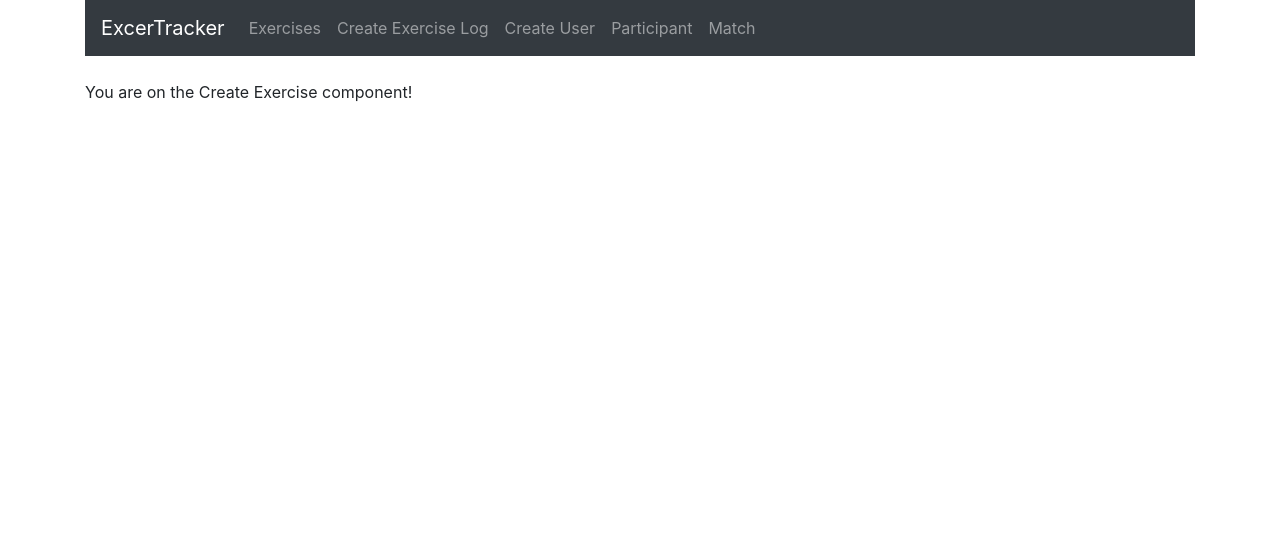
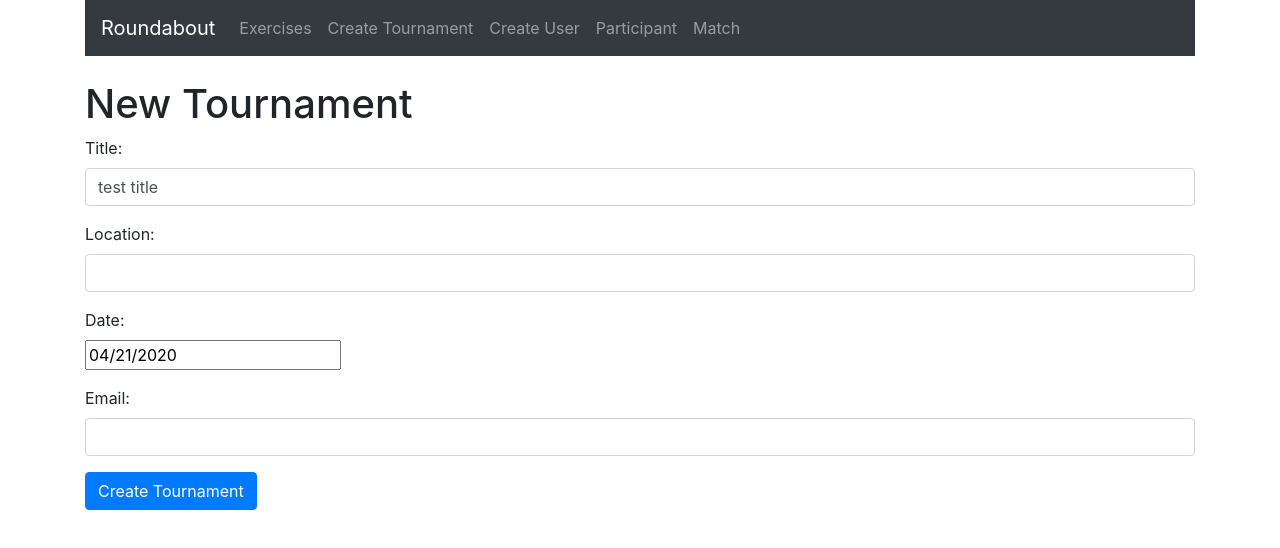
Before and after one commit to JQuilty/Roundabout-Capstone, a React (Create React App) app: page /create in a window 1280 px wide. Shown: the top 548 px of the page. Built offline with nearby package versions, Linux system fonts and the light colour scheme.

Commit message:
Create Tournament input form

```diff
--- a/package.json
+++ b/package.json
@@ -8,6 +8,7 @@
     "@testing-library/user-event": "^7.2.1",
     "bootstrap": "^4.4.1",
     "react": "^16.13.1",
+    "react-datepicker": "^2.14.1",
     "react-dom": "^16.13.1",
     "react-router-dom": "^5.1.2",
     "react-scripts": "3.4.1"
--- a/src/App.js
+++ b/src/App.js
@@ -5,7 +5,7 @@ import "bootstrap/dist/css/bootstrap.min.css";
 import Navbar from "./components/navbar.component"
 import ExercisesList from "./components/exercises-list.component";
 import EditExercise from "./components/edit-exercise.component";
-import CreateExercise from "./components/create-exercise.component";
+import CreateTournament from "./components/create-tournament.component";
 import CreateUser from "./components/create-user.component";
 import Participant from "./components/participant.component";
 import Match from "./components/match.component";
@@ -18,7 +18,7 @@ function App() {
         <br/>
         <Route path="/" exact component={ExercisesList} />
         <Route path="/edit/:id" component={EditExercise} />
-        <Route path="/create" component={CreateExercise} />
+        <Route path="/create" component={CreateTournament} />
         <Route path="/user" component={CreateUser} />
         <Route path="/participant" component={Participant} />
         <Route path="/match" component={Match} />
--- a/src/components/create-exercise.component.js
+++ /dev/null
@@ -1,11 +0,0 @@
-import React, { Component } from 'react';
-
-export default class CreateExercise extends Component {
-  render() {
-    return (
-      <div>
-        <p>You are on the Create Exercise component!</p>
-      </div>
-    )
-  }
-}
--- /dev/null
+++ b/src/components/create-tournament.component.js
@@ -0,0 +1,118 @@
+import React, { Component } from 'react';
+import DatePicker from 'react-datepicker';
+import "react-datepicker/dist/react-datepicker.css";
+
+export default class CreateTournament extends Component {
+  constructor(props) {
+    super(props);
+
+    this.onChangeTitle = this.onChangeTitle.bind(this);
+    this.onChangeLocation = this.onChangeLocation.bind(this);
+    this.onChangeEmail = this.onChangeEmail.bind(this);
+    this.onChangeDate = this.onChangeDate.bind(this);
+    this.onSubmit = this.onSubmit.bind(this);
+
+    this.state = {
+      title: 'Title',
+      location: '',
+      email: '',
+      date: new Date(),
+      users: []
+    }
+  }
+
+  componentDidMount() {
+    this.setState({
+      users: ['test title'],
+      title: 'test title'
+    });
+  }
+
+  onChangeTitle(e) {
+    this.setState({
+      title: e.target.value
+    });
+  }
+
+  onChangeLocation(e) {
+    this.setState({
+      location: e.target.value
+    });
+  }
+
+  onChangeEmail(e) {
+    this.setState({
+      email: e.target.value
+    });
+  }
+
+  onChangeDate(date) {
+    this.setState({
+      date: date
+    });
+  }
+
+  onSubmit(e) {
+    e.preventDefault();
+
+    const exercise = {
+      title: this.state.title,
+      location: this.state.location,
+      email: this.state.email,
+      date: this.state.date,
+    };
+
+    console.log(exercise);
+
+    window.location = '/';
+  }
+
+  render() {
+    return (
+      <div>
+        <h1>New Tournament</h1>
+        <form onSubmit={this.onSubmit}>
+          <div className="form-group">
+            <label>Title: </label>
+            <input  type="text"
+                required
+                className="form-control"
+                value={this.state.title}
+                onChange={this.onChangeTitle}
+                />
+          </div>
+          <div className="form-group">
+            <label>Location: </label>
+            <input  type="text"
+                required
+                className="form-control"
+                value={this.state.location}
+                onChange={this.onChangeLocation}
+                />
+          </div>
+          <div className="form-group">
+            <label>Date: </label>
+            <div>
+              <DatePicker
+                selected={this.state.date}
+                onChange={this.onChangeDate}
+              />
+            </div>
+          </div>
+          <div className="form-group">
+            <label>Email: </label>
+            <input
+                type="text"
+                className="form-control"
+                value={this.state.email}
+                onChange={this.onChangeEmail}
+                />
+          </div>
+          <div className="form-group">
+            <input type="submit" value="Create Tournament" className="btn btn-primary" />
+          </div>
+        </form>
+      </div>
+    )
+  }
+}
--- a/src/components/navbar.component.js
+++ b/src/components/navbar.component.js
@@ -6,14 +6,14 @@ export default class Navbar extends Component {
   render() {
     return (
       <nav className="navbar navbar-dark bg-dark navbar-expand-lg">
-        <Link to="/" className="navbar-brand">ExcerTracker</Link>
+        <Link to="/" className="navbar-brand">Roundabout</Link>
         <div className="collpase navbar-collapse">
         <ul className="navbar-nav mr-auto">
           <li className="navbar-item">
           <Link to="/" className="nav-link">Exercises</Link>
           </li>
           <li className="navbar-item">
-          <Link to="/create" className="nav-link">Create Exercise Log</Link>
+          <Link to="/create" className="nav-link">Create Tournament</Link>
           </li>
           <li className="navbar-item">
           <Link to="/user" className="nav-link">Create User</Link>
```
Also changed, not shown: 1 other file (tests, documents, lock files or other folders).
